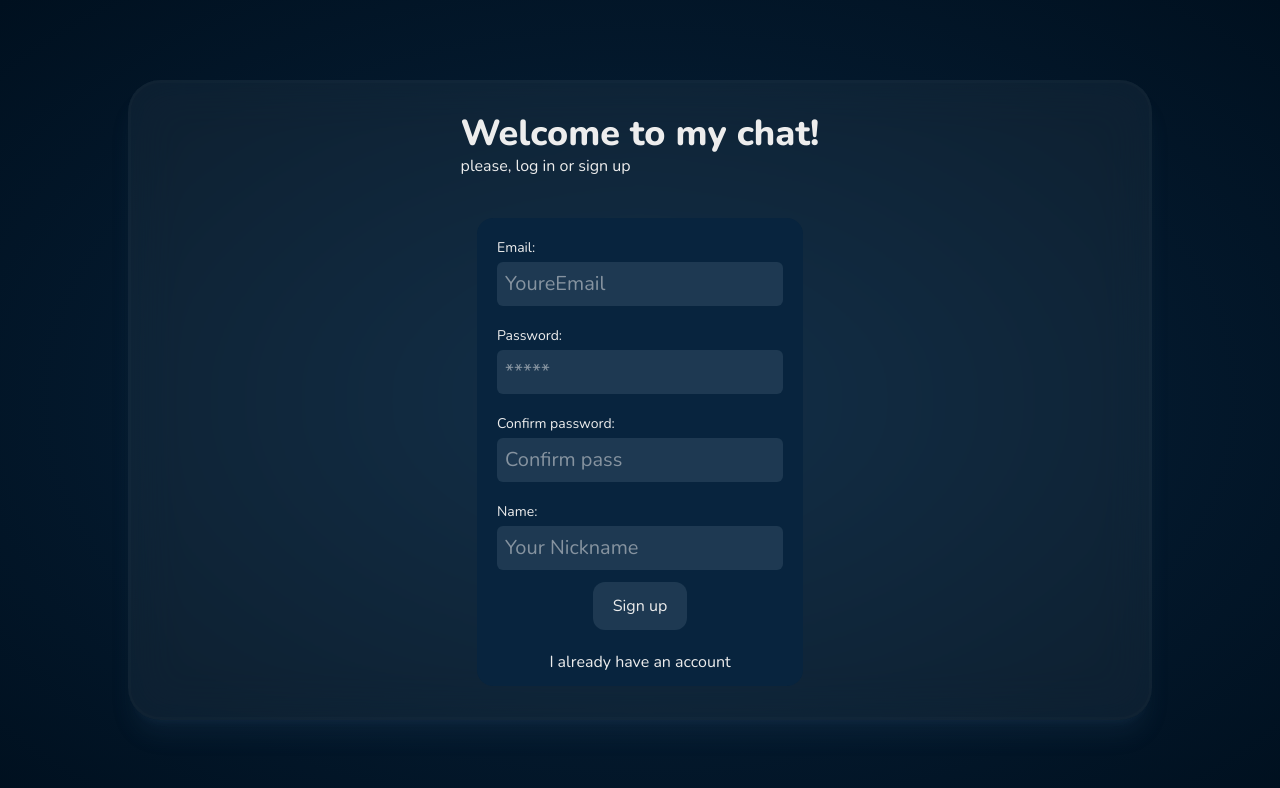
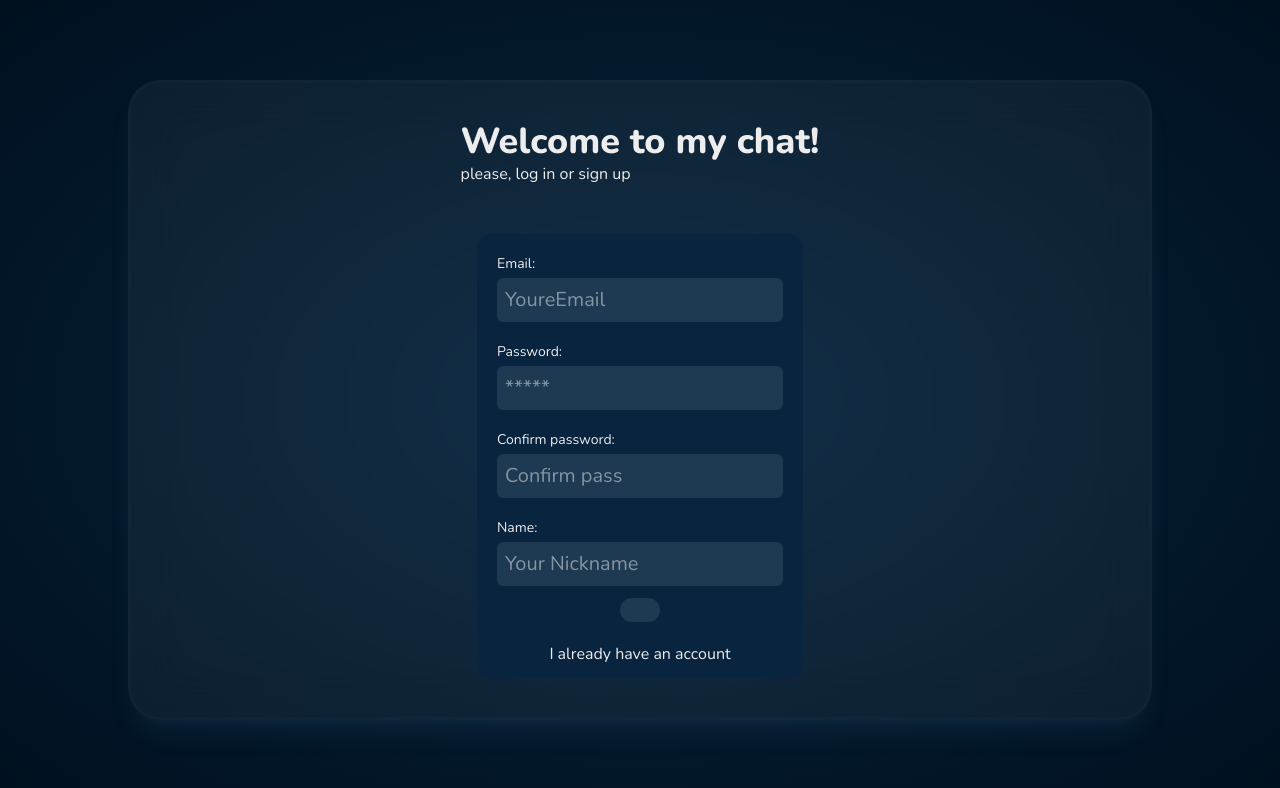
Before and after one commit to LevBaldin/myChat, a Next.js app in the folder frontend/: page /auth/signup in a window 1280 px wide. Shown: the top 788 px of the page. Built offline with nearby package versions, Linux system fonts and the light colour scheme; no server answers.

Commit message:
chore: fix some ui problems

```diff
--- a/frontend/src/components/ui/Button.tsx
+++ b/frontend/src/components/ui/Button.tsx
@@ -1,13 +1,26 @@
 "use client"
-function Button({ text, bg, type = "submit", disabled }: { text: string; bg?: "main"; type?: "submit" | "reset" | "button"; disabled?: boolean }) {
+function Button({
+    children,
+    onClick,
+    bg,
+    type = "submit",
+    disabled
+}: {
+    children: React.ReactNode
+    onClick?: () => unknown
+    bg?: "main"
+    type?: "submit" | "reset" | "button"
+    disabled?: boolean
+}) {
     return (
         <>
             <button
+                onClick={onClick}
                 type={type}
                 disabled={disabled}
                 className={`${bg === "main" ? "bg-font/10 hover:bg-font/5 active:bg-font/1 " : " "}  transition disabled:text-font-active disabled:bg-primary p-3 px-5 rounded-xl hover:text-font/90 active:text-font/70 cursor-pointer`}
             >
-                {text}
+                {children}
             </button>
         </>
     )
--- a/frontend/src/components/ui/Input.tsx
+++ b/frontend/src/components/ui/Input.tsx
@@ -5,6 +5,7 @@ import Image from "next/image"
 import Cross from "../../../public/cross.svg"
 export interface InputProps<T> {
     type: string
+    disabled?: boolean
     id: string
     placeholder?: string
     label?: string
@@ -12,7 +13,7 @@ export interface InputProps<T> {
     value?: string
     required?: boolean
 }
-function Input<T>({ type, id, placeholder, label, setValue, value, required = true }: InputProps<T>) {
+function Input<T>({ type, disabled = false, id, placeholder, label, setValue, value, required = true }: InputProps<T>) {
     function handleChange(e: React.ChangeEvent<HTMLInputElement>): void {
         setValue((prev) => ({
             ...prev,
@@ -32,14 +33,15 @@ function Input<T>({ type, id, placeholder, label, setValue, value, required = tr
                     {label}
                 </label>
             )}
-            <div className="flex justify-between justify-self-center bg-font/10 hover:bg-accent/8 pr-2 rounded-md outline-font-active focus-within:outline-3 has-invalid:outline-orange-800 w-full text-md transition duration-100">
+            <div className="flex justify-between justify-self-center bg-font/10 hover:bg-accent/8 has-disabled:bg-primary/50 pr-2 rounded-md outline-font-active focus-within:outline-3 has-invalid:outline-orange-800 w-full text-md transition duration-100">
                 <input
+                    disabled={disabled}
                     required={required}
                     onChange={handleChange}
                     type={type}
                     id={id}
                     value={value}
-                    placeholder={placeholder}
+                    placeholder={disabled ? "Waitng for data..." : placeholder}
                     className="p-2 rounded-md outline-none w-full transition caret-font"
                 />
                 {value && (
```
